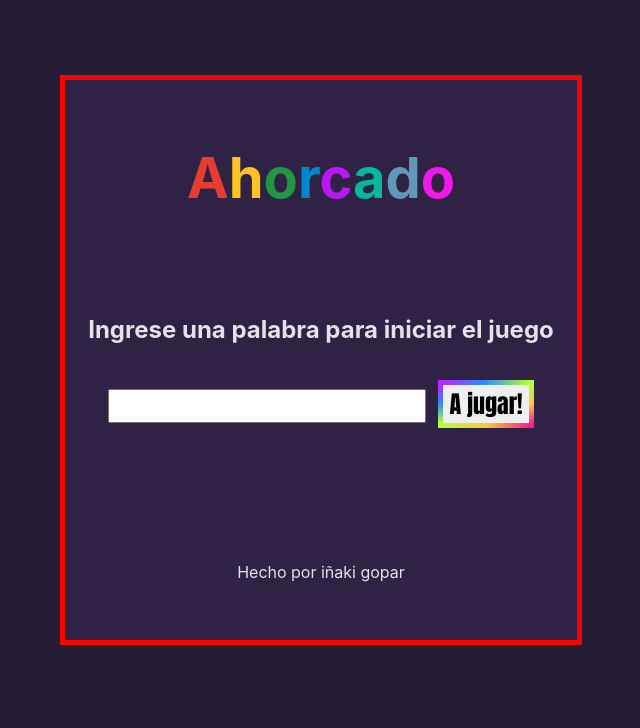
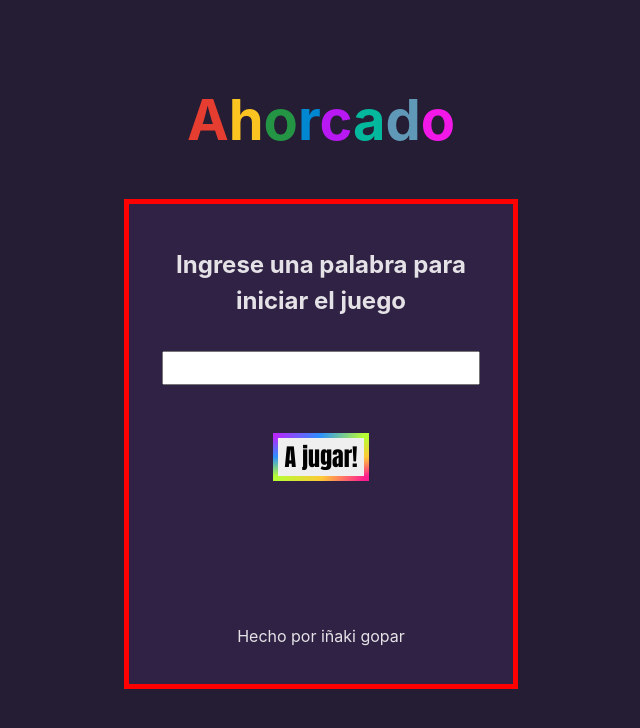
Before and after one commit to InakiGopar/proyectos-react, a React (Vite) app in the folder ahorcado/: page / in a window 1280 px wide. Shown: the top 728 px of the page, without its empty margins (319-959 px from the left). Built offline with nearby package versions, Linux system fonts and the light colour scheme.

Commit message:
add more styles and implements restar functionality

```diff
--- a/ahorcado/src/App.jsx
+++ b/ahorcado/src/App.jsx
@@ -2,6 +2,7 @@ import { useState } from 'react';
 import Menu from './components/Menu';
 import Input from './components/Input';
 import Output from './components/Output';
+import { GameOver } from './components/GameOver';
 import './App.css'
 
 function App() {
@@ -15,6 +16,7 @@ function App() {
   //variables para manejar la logica de los estilos
   const classGameStart =  startKey ? 'startDisable' : 'activeStart';
   const classGameBody  =  startKey ? 'activeGame' : 'gameDisabled';
+  const classGameOver = gameWin || mistakes > 3 ? 'game-over' : 'gameOverDisabled';
 
   //funcion para manejar el inicio del juego
   const handleStartKey = () =>{
@@ -54,10 +56,32 @@ function App() {
     }
   }
 
+  //funcion para restar el juego
+  const resetGame = ()=>{
+    //seteamos los useStates a sus estados originales
+    setStartKey(false);
+    setHiddenWord('');
+    setMistakes(0);
+    setChosenLetters([]);
+    setGameWin(false);
+  }
+
 
   return (
     <>
       <div>
+          <header className="game-header">
+                <h1>
+                    <span className="c1">A</span>
+                    <span className="c2">h</span>
+                    <span className="c3">o</span>
+                    <span className="c4">r</span>
+                    <span className="c5">c</span>
+                    <span className="c6">a</span>
+                    <span className="c7">d</span>
+                    <span className="c8">o</span>
+                </h1>
+            </header>
         <section className={classGameStart}>
           <Menu
             gameStart = {handleStartKey}
@@ -75,7 +99,13 @@ function App() {
             hiddenWord = {hiddenWord}
             mistakes = {mistakes}
             chosenLetters = {chosenLetters}
-            gameWin = {gameWin}
+          />
+        </section>
+        <section className = {classGameOver}>
+          <GameOver
+              mistakes = {mistakes}
+              gameWin = {gameWin}
+              resetGame = {resetGame}
           />
         </section>
       </div>
--- /dev/null
+++ b/ahorcado/src/components/GameOver.jsx
@@ -0,0 +1,14 @@
+export function GameOver( {mistakes, gameWin, resetGame} ) {
+    const textGameOver = mistakes >= 3 ? 'perdiste!' : ' ';
+    const textWin = gameWin ? 'ganaste!' : ' ';
+
+    return(
+        <section className="game-over">
+            <div className="text-game-over">
+                <p>{textGameOver}</p>
+                <p>{textWin}</p>
+                <button onClick={resetGame}>Restar</button>
+            </div>
+        </section>
+    )
+}
--- a/ahorcado/src/components/Menu.jsx
+++ b/ahorcado/src/components/Menu.jsx
@@ -1,7 +1,6 @@
-import { useState
- } from "react";
+import { useState } from "react";
+
 export function Menu( {gameStart, handleStart} ) {
-
     // estado para manejar el estado del input
     const [inputValueStart, setInputValueStart] = useState('');
 
@@ -26,25 +25,13 @@ export function Menu( {gameStart, handleStart} ) {
 
     return (
         <section className="menu">
-            <header className="menu-header">
-                <h1>
-                    <span className="c1">A</span>
-                    <span className="c2">h</span>
-                    <span className="c3">o</span>
-                    <span className="c4">r</span>
-                    <span className="c5">c</span>
-                    <span className="c6">a</span>
-                    <span className="c7">d</span>
-                    <span className="c8">o</span>
-                </h1>
-            </header>
             <form className="menu-form" onSubmit={handleSumbitStart}>
                 <h4>Ingrese una palabra para iniciar el juego</h4>
                 <input type="text" onChange={handleInputValue} />
                 <button>A jugar!</button>
             </form>
             <footer className="menu-footer">
-                Hecho por iñaki gopar
+                <p>Hecho por iñaki gopar</p>
             </footer>
         </section>
     )
--- a/ahorcado/src/components/Output.jsx
+++ b/ahorcado/src/components/Output.jsx
@@ -1,7 +1,4 @@
-export function Output( {hiddenWord, mistakes, chosenLetters, gameWin} ) {
-
-    const textGameOver = mistakes >= 2 ? 'perdiste!' : ' ';
-    const textWin = gameWin ? 'ganaste!' : ' ';
+export function Output( {hiddenWord, mistakes, chosenLetters} ) {
 
     //esta funcion crea un nuevo arreglo donde cada letra de hiddenWord se reemplaza por si misma
     //si esta en el arreglo pasado como prop gussedLetters o por un '_' si no esta.
@@ -21,8 +18,6 @@ export function Output( {hiddenWord, mistakes, chosenLetters, gameWin} ) {
                 {chosenLetters + ' '}
             </p>
             <h3> <span className="mistake"> Errores: {mistakes}</span></h3>
-            <p>{textWin}</p>
-            <p>{textGameOver}</p>
         </section>
         </>
     )
--- a/ahorcado/src/index.css
+++ b/ahorcado/src/index.css
@@ -13,32 +13,9 @@
   -moz-osx-font-smoothing: grayscale;
 }
 
-/*estilos para el inicio del juego*/
+/*estilos para el titulo del juego*/
 
-.activeStart {
-  display: flex;
-  flex-direction: column;
-  justify-content: center;
-  align-items: center;
-  height: 80vh;
-}
-
-.menu {
-  display: flex;
-  flex-direction: column;
-  height: 70vh;
-  width: 40vw;
-  border: 5px solid red;
-  background-color: #302244;
-}
-
-.menu-header {
-  height: 25vh;
-}
-
-.menu-header h1 {
-  font-size: 3.5em;
-}
+.game-header h1 { font-size: 3.5em; }
 
 h1 span.c1 { color: #E53D30; }
 h1 span.c2 { color: #FCC421; }
@@ -49,15 +26,38 @@ h1 span.c6 { color: #04b89d; }
 h1 span.c7 { color: #6099b8; }
 h1 span.c8 { color: #f218e7; }
 
+/*estilos para el inicio del juego*/
+
+.activeStart {
+  display: flex;
+  flex-direction: column;
+  justify-content: center;
+  align-items: center;
+}
+
+.menu {
+  display: flex;
+  flex-direction: column;
+  height: 60vh;
+  width: 30vw;
+  border: 5px solid red;
+  background-color: #302244;
+}
+
 .menu-form {
-  height: 35vh;
+  display: flex;
+  flex-direction: column;
+  align-items: center;
+  height: 50vh;
   font-size: 1.5em;
+  padding: 3%;
 }
 
 .menu-form input {
   font-size: 1em;
   text-align: center;
-  margin-right: 0.5em;
+  margin-bottom: 2em;
+  font-family:fantasy;
 }
 
 .menu-form button {
@@ -69,13 +69,9 @@ h1 span.c8 { color: #f218e7; }
   border-image-slice: 1;
 }
 
-
-.menu-footer {
-  height: 10vh;
-}
+.menu-footer { height: 10vh; }
 
 .startDisable { display: none; }
-
 
 /*estilos para el juego*/
 
@@ -84,19 +80,24 @@ h1 span.c8 { color: #f218e7; }
   flex-direction: column;
   justify-content: center;
   align-items: center;
-  height: 80vh;
+  height: 60vh;
 }
 
-.output {
-  font-size: 2em;
+.input-game {
+  height: 15vh;
 }
 
+.input-game form {
+  display: flex;
+  flex-direction: column;
+  align-items: center;
+}
 
 .input-game input {
   font-size: 1.5em;
   width: 15vw;
   text-align: center;
-  margin-right: 0.5em;
+  margin-bottom: 2em;
 }
 
 .input-game button {
@@ -106,4 +107,37 @@ h1 span.c8 { color: #f218e7; }
 
 .mistake {color: #ff2111;}
 
+.output {
+  height: 30vh;
+  font-size: 2em;
+}
+
 .gameDisabled { display: none; }
+
+/*estilos para el fin del juego*/
+
+.game-over {
+  position: absolute;
+  width: 100vw;
+  height: 100vh;
+  top: 0;
+  left: 0;
+  display: grid;
+  place-items: center;
+  background-color: rgba(0, 0, 0, 0.7);
+}
+
+.text-game-over {
+  background: #111;
+  height: 300px;
+  width: 320px;
+  border: 2px solid #eee;
+  border-radius: 10px;
+  display: flex;
+  flex-direction: column;
+  justify-content: center;
+  align-items: center;
+  gap: 20px;
+}
+
+.gameOverDisabled { display: none; }
```
